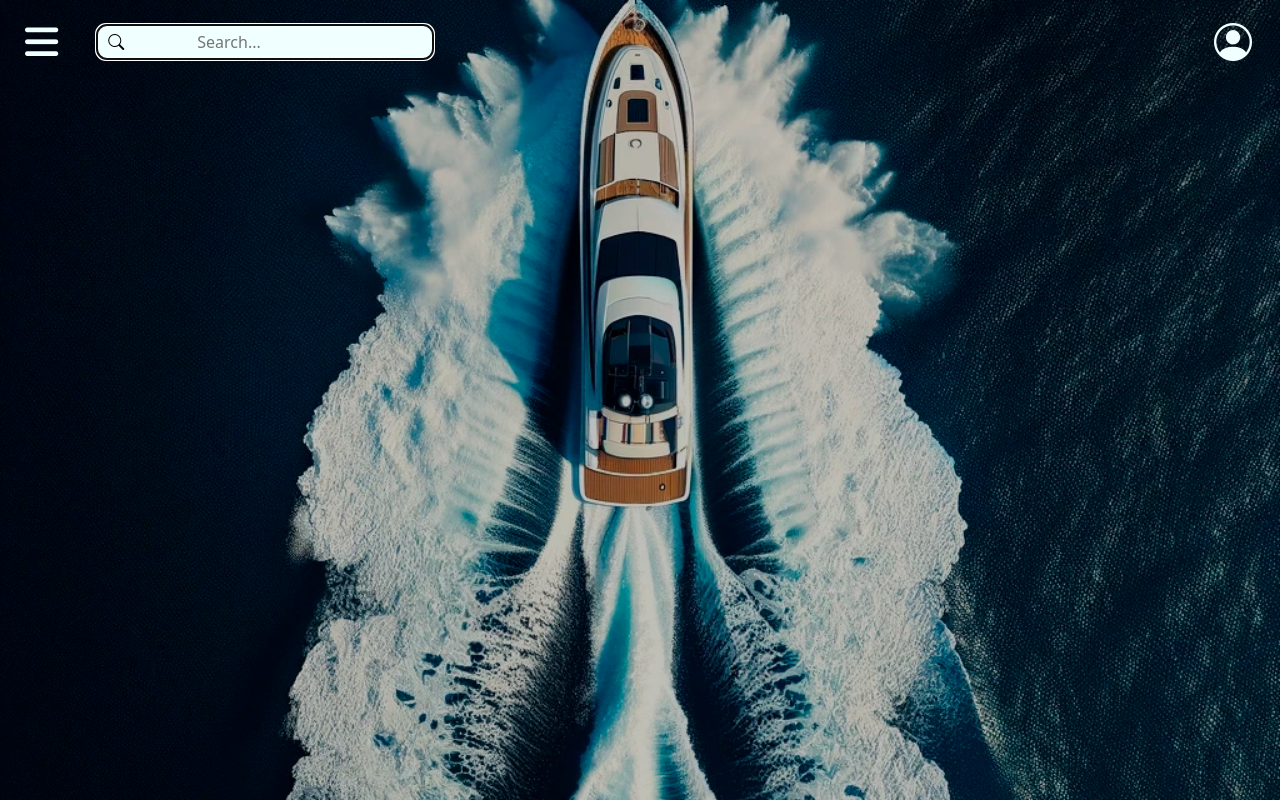
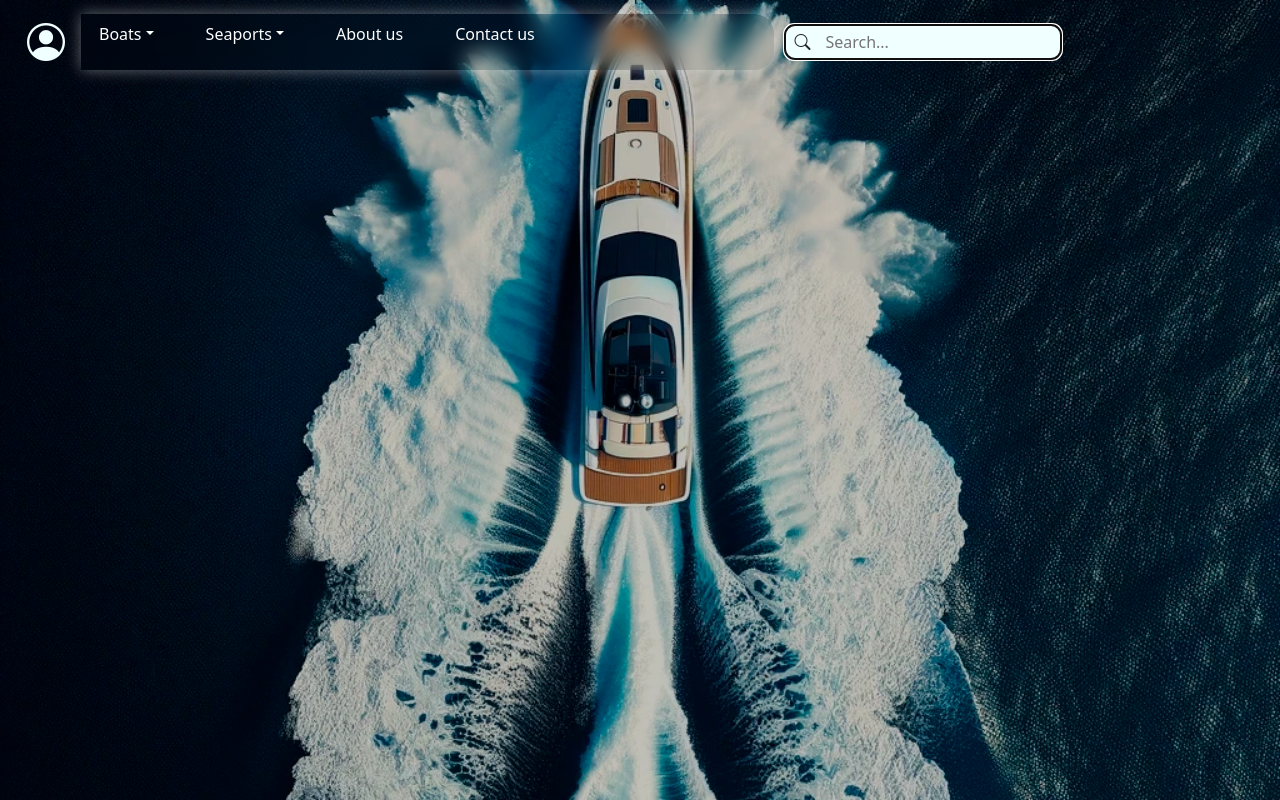
Before and after one commit to DavidZuSan/boat-rent, a React (Create React App) app: page /boats/type/sailboats in a window 1280 px wide. Before the commit this address had no page. Built offline with nearby package versions, Linux system fonts and the light colour scheme.

Commit message:
Resultado final - A

```diff
--- a/src/components/BoatCard/BoatCard.tsx
+++ b/src/components/BoatCard/BoatCard.tsx
@@ -60,7 +60,7 @@ const BoatCard: React.FC<BoatCardProps> = ({ boat, isFullView = false }) => {
             <div className="boat-features">
               <div className="feature-item">
                 <i className="bi bi-speedometer" />
-                <span className="feature-text"> {boat.speed} km/h</span>
+                <span className="feature-text"> {boat.speed} knots</span>
               </div>
               <div className="feature-item">
                 <i className="bi bi-arrows" />
--- a/src/components/Home.tsx
+++ b/src/components/Home.tsx
@@ -15,6 +15,15 @@ const Home: React.FC<HomeProps> = ({ searchTerm, onSearchTermChange }) => {
     fetch("/dbBoats.json")
       .then((response) => response.json())
       .then((data: { boats: Boat[] }) => {
+        // Break down the searchTerm into individual words and numbers
+        const terms = searchTerm
+          .toLowerCase()
+          .split(" ")
+          .filter((term) => term);
+
+        const numbersTerms = terms.filter((term) => !isNaN(Number(term)));
+        const wordTerms = terms.filter((term) => isNaN(Number(term)));
+
         const result = data.boats.filter((boat) => {
           const searchTermLower = searchTerm.toLowerCase();
           const nameMatch = boat.name.toLowerCase().includes(searchTermLower);
@@ -32,11 +41,25 @@ const Home: React.FC<HomeProps> = ({ searchTerm, onSearchTermChange }) => {
               )
             : boat.description.toLowerCase().includes(searchTerm.toLowerCase());
 
+          const bedroomsMatch = numbersTerms.some(
+            (numberTerm) =>
+              (wordTerms.includes("bedrooms") ||
+                wordTerms.includes("bedroom")) &&
+              boat.bedrooms === Number(numberTerm)
+          );
+
+          const lengthMatch = numbersTerms.some(
+            (numberTerm) =>
+              wordTerms.includes("length") && boat.length === Number(numberTerm)
+          );
+
           return (
             typeMatch ||
             yearMatch ||
             nameMatch ||
             priceMatch ||
+            bedroomsMatch ||
+            lengthMatch ||
             descriptionMatch
           );
         });
--- a/src/components/NavBar/NavBar.scss
+++ b/src/components/NavBar/NavBar.scss
@@ -1,9 +1,10 @@
+/* Estilos para la barra de navegación */
+
 .bg-body-tertiary {
   background-color: transparent !important;
 }
 
 .offcanvas {
-  max-width: 50%;
   border-top-right-radius: 20px;
   border-bottom-right-radius: 20px;
   backdrop-filter: blur(10px);
@@ -15,39 +16,96 @@
   .offcanvas {
     max-width: 50%;
   }
-}
 
   .offcanvas-body {
     width: 250px;
     padding-left: 40px;
   }
+}
 
+/* Estilos para la marca de la barra de navegación */
 .navbar-brand {
   margin-left: 15px;
   display: flex;
   align-items: center;
-  order: 3;
   i.bi {
     font-size: 38px;
     color: azure;
   }
 }
 
+/* Estilos para la navegación */
 .navbar-nav {
   padding-top: 0;
   display: flex;
   flex-direction: column;
   align-items: flex-start;
-  padding-left: 0;
   width: auto;
-  max-width: 50%;
-  padding-left: 0;
+}
+
+@media (min-width: 769px) {
+  .navbar-nav {
+    flex-direction: row;
+    justify-content: center;
+    align-items: center;
+    flex-wrap: nowrap;
   }
 
   .nav-item {
+    display: inline-block;
+    width: auto;
+    padding: 0 10px;
+  }
+
+  .search-container {
+    justify-content: center;
+    position: relative;
+    padding-left: 40px; // Espacio para el icono de la lupa
+  }
+
+  .search-icon {
+    position: absolute;
+    left: 0; // Alineación a la izquierda dentro de .search-container
+    top: 50%;
+    transform: translateY(-50%);
+    z-index: 10;
+  }
+
+  .search-bar {
+    padding-left: 2.5rem; // Espacio para el icono de la lupa
     width: 100%;
   }
+}
 
+.search-container {
+  display: flex;
+  align-items: center;
+  justify-content: space-between;
+  position: relative;
+  flex-grow: 1;
+  padding-left: 0; // Eliminar el padding izquierdo en móviles para el icono de la lupa
+}
+
+.search-bar {
+  flex-grow: 0;
+  width: auto;
+  padding: 5px;
+  margin-left: 10px;
+  border-radius: 10px;
+  border: 1px solid #ddd;
+  background-color: azure;
+  padding-left: 40px; // Añadir padding para el icono de la lupa en móviles
+}
+
+.search-icon {
+  position: absolute;
+  left: 20px; // Ajustar para alinear con el padding de .search-bar en móviles
+  top: 50%;
+  transform: translateY(-50%);
+  z-index: 10;
+}
+
+/* Estilos para los iconos de la barra de navegación */
 .navbar-toggler i.fas,
 .navbar-brand i.bi {
   color: azure;
@@ -58,18 +116,19 @@
   padding-right: 15px;
 }
 
+/* Estilos para el botón de cierre personalizado */
 .btn-close-custom {
   background: none;
   border: none;
   outline: none;
   color: azure;
   font-size: 34px;
-
   &:focus {
     box-shadow: none;
   }
 }
 
+/* Estilos para el menú desplegable */
 .dropdown-menu {
   position: absolute;
   left: 0;
@@ -83,33 +142,7 @@
   color: #000;
 }
 
-.search-container {
-  display: flex;
-  align-items: center;
-  justify-content: space-between;
-  position: relative;
-  flex-grow: 1;
-}
-
-.search-bar {
-  flex-grow: 0;
-  width: auto;
-  padding: 5px 5px 5px 100px;
-  margin-left: 10px;
-  border-radius: 10px;
-  border: 1px solid #ddd;
-  background-color: azure;
-}
-
-.search-icon {
-  position: absolute;
-  left: 22px;
-  top: 50%;
-  transform: translateY(-50%);
-  color: #000;
-  z-index: 10;
-}
-
+/* Estilos para la barra de navegación en dispositivos de mayor tamaño */
 .navbar > .container-fluid {
   flex-wrap: initial;
 }
--- a/src/components/NavBar/NavBar.tsx
+++ b/src/components/NavBar/NavBar.tsx
@@ -25,7 +25,7 @@ const NavBar: React.FC<NavBarProps> = ({ onSearch }) => {
   };
 
   return (
-    <nav className="navbar bg-body-tertiary fixed-top">
+    <nav className="navbar navbar-expand-md bg-body-tertiary fixed-top">
       <div className="container-fluid">
         <button
           className="navbar-toggler"
@@ -37,22 +37,9 @@ const NavBar: React.FC<NavBarProps> = ({ onSearch }) => {
           <i className="fas fa-bars"></i>
         </button>
 
-        <div className="search-container ms-auto">
-          <i className="bi bi-search search-icon"></i>
-          <input
-            type="text"
-            className="search-bar"
-            placeholder="Search..."
-            value={searchTerm}
-            onChange={handleSearchChange}
-            onKeyDown={handleSearchKeyDown}
-            autoFocus
-            data-testid="search-bar"
-          />
-          <Link className="navbar-brand text-white" to="/">
-            <i className="bi bi-person-circle"></i>
-          </Link>
-        </div>
+        <Link className="navbar-brand text-white" to="/">
+          <i className="bi bi-person-circle"></i>
+        </Link>
 
         <div
           className="offcanvas offcanvas-start"
@@ -89,10 +76,10 @@ const NavBar: React.FC<NavBarProps> = ({ onSearch }) => {
               <DropdownItem
                 title="Seaports"
                 items={[
-                  { name: "Málaga", path: "/boats/type/malaga" },
-                  { name: "Benalmádane", path: "/boats/type/benalmadena" },
-                  { name: "Marbella", path: "/boats/type/marbella" },
-                  { name: "Puerto Banús", path: "/boats/type/puertobanus" },
+                  { name: "Málaga", path: "/seaports/malaga" },
+                  { name: "Benalmádena", path: "/seaports/benalmadena" },
+                  { name: "Marbella", path: "/seaports/marbella" },
+                  { name: "Puerto Banús", path: "/seaports/puertobanus" },
                 ]}
               />
               <li className="nav-item">
@@ -108,6 +95,20 @@ const NavBar: React.FC<NavBarProps> = ({ onSearch }) => {
             </ul>
           </div>
         </div>
+
+        <div className="search-container ms-auto">
+          <i className="bi bi-search search-icon"></i>
+          <input
+            type="text"
+            className="search-bar"
+            placeholder="Search..."
+            value={searchTerm}
+            onChange={handleSearchChange}
+            onKeyDown={handleSearchKeyDown}
+            autoFocus
+            data-testid="search-bar"
+          />
+        </div>
       </div>
     </nav>
   );
```
Also changed, not shown: 1 other file (tests, documents, lock files or other folders). Lines whose indentation alone changed are shown as unchanged.
